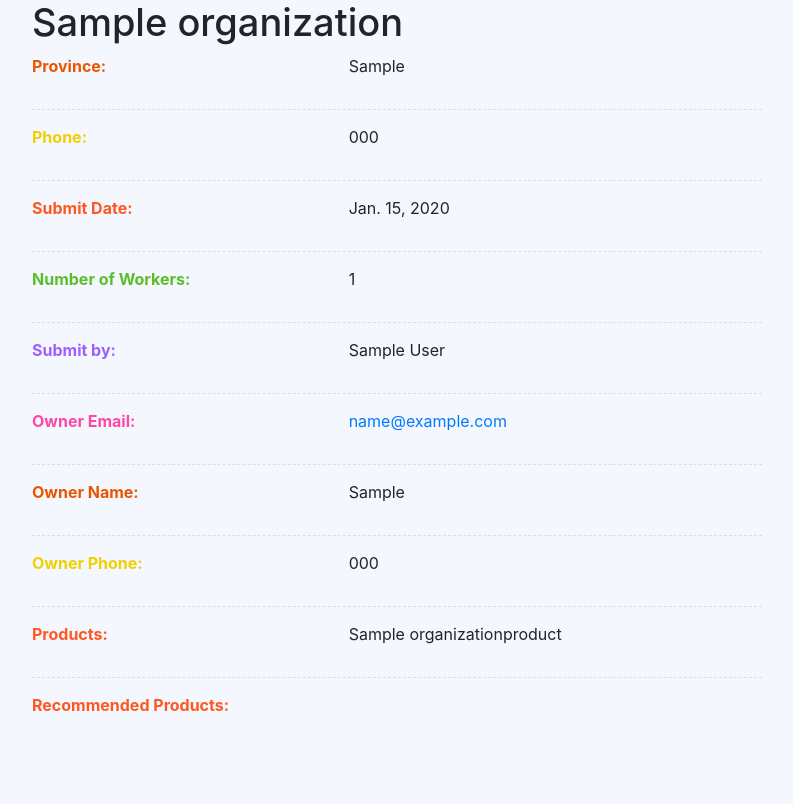
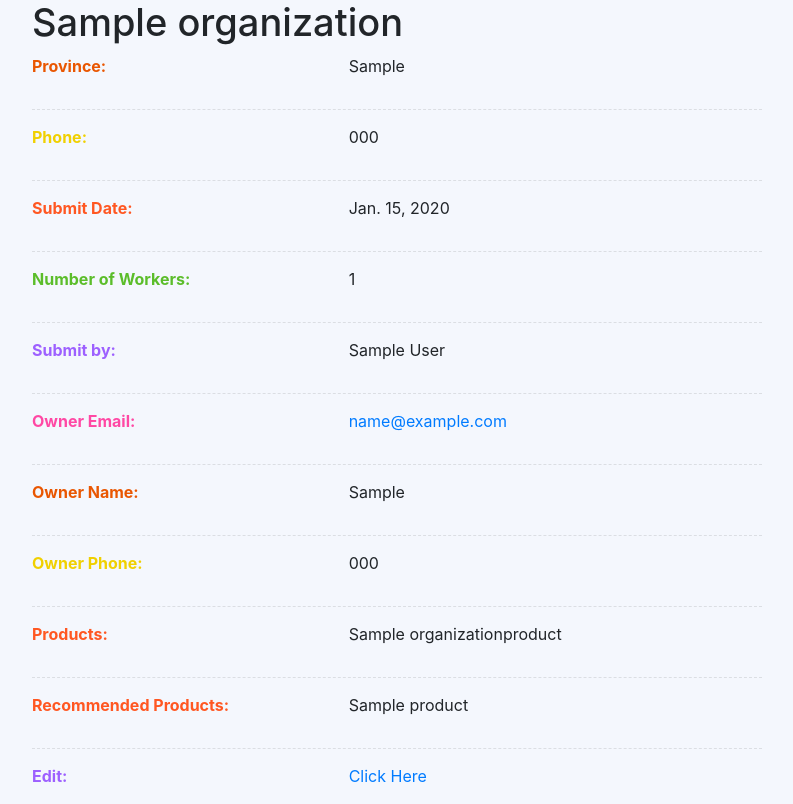
Before and after one commit to salarSb/CRM_Project, a Django app: page /detail/1/ in a window 1280 px wide. Shown: the part 76-880 px from the top of the page, without its empty margins (53-846 px from the left). Before the commit the page ends 787 px from the top, so only its background shows below. Run offline with Django 3.2, Linux system fonts and the light colour scheme; tables that the repository leaves empty hold one stand-in row (values such as "Sample post"); some libraries are stand-ins or nearby versions.

Commit message:
modified recommended products method in organization model

```diff
--- a/organizations/models.py
+++ b/organizations/models.py
@@ -21,6 +21,10 @@ class Organization(models.Model):
         return self.name
 
     def get_recommended_products(self):
-        products = Product.objects.all()
-        products = products.filter(usable_for_organization_product=self.products)
-        return products
+        related_product_list = list()
+        for organization_product in self.products.all():
+            organization_product_pk = organization_product.pk
+            related_product = OrganizationProduct.objects.get(pk=organization_product_pk)
+            for product in related_product.product_set.all():
+                related_product_list.append(product.name)
+        return ', '.join(set(related_product_list))
--- a/organizations/templates/organizations/organization_detail.html
+++ b/organizations/templates/organizations/organization_detail.html
@@ -72,7 +72,8 @@
                                                 Email:</strong>
                                         </div>
                                         <div class="col-md-7 col-7">
-                                            <p><a href="javascript:void(0)">{{ object.owner_email }}</a></p>
+                                            <p><a style="text-decoration: none"
+                                                  href="javascript:void(0)">{{ object.owner_email }}</a></p>
                                         </div>
                                     </div>
                                 </li>
@@ -119,9 +120,20 @@
                                                 Products:</strong>
                                         </div>
                                         <div class="col-md-7 col-7">
-                                            {% for product in object.products.all %}
-                                                <p>{{ product.get_recommended_products }}</p>
-                                            {% endfor %}
+                                            <p>{{ object.get_recommended_products }}</p>
+                                        </div>
+                                    </div>
+                                </li>
+                                <li>
+                                    <div class="row">
+                                        <div class="col-md-5 col-5">
+                                            <i class="fas fa-mobile-alt text-purple"></i>
+                                            <strong class="margin-10px-left xs-margin-four-left text-purple">Edit:</strong>
+                                        </div>
+                                        <div class="col-md-7 col-7">
+                                            <a style="text-decoration: none"
+                                               href="{% url 'organizations:update-organization' object.pk %}">Click
+                                                Here</a>
                                         </div>
                                     </div>
                                 </li>
```
